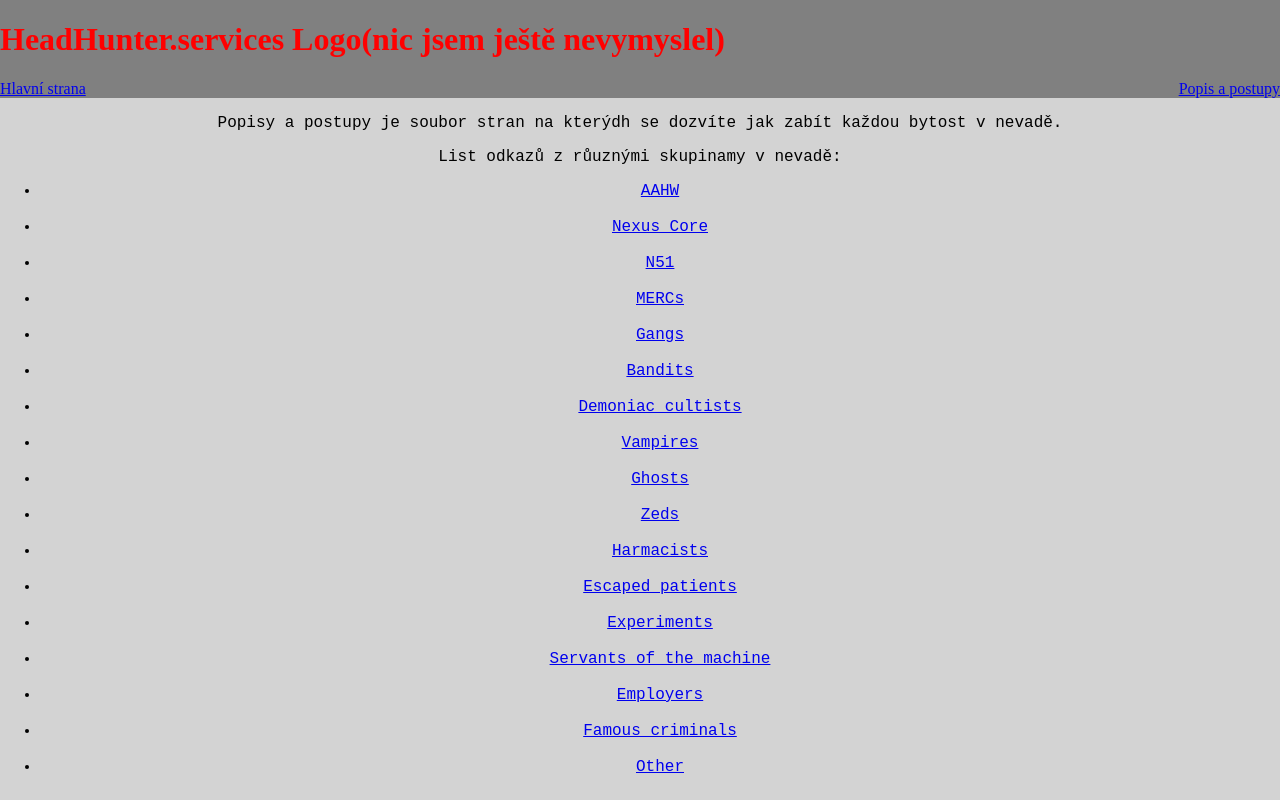
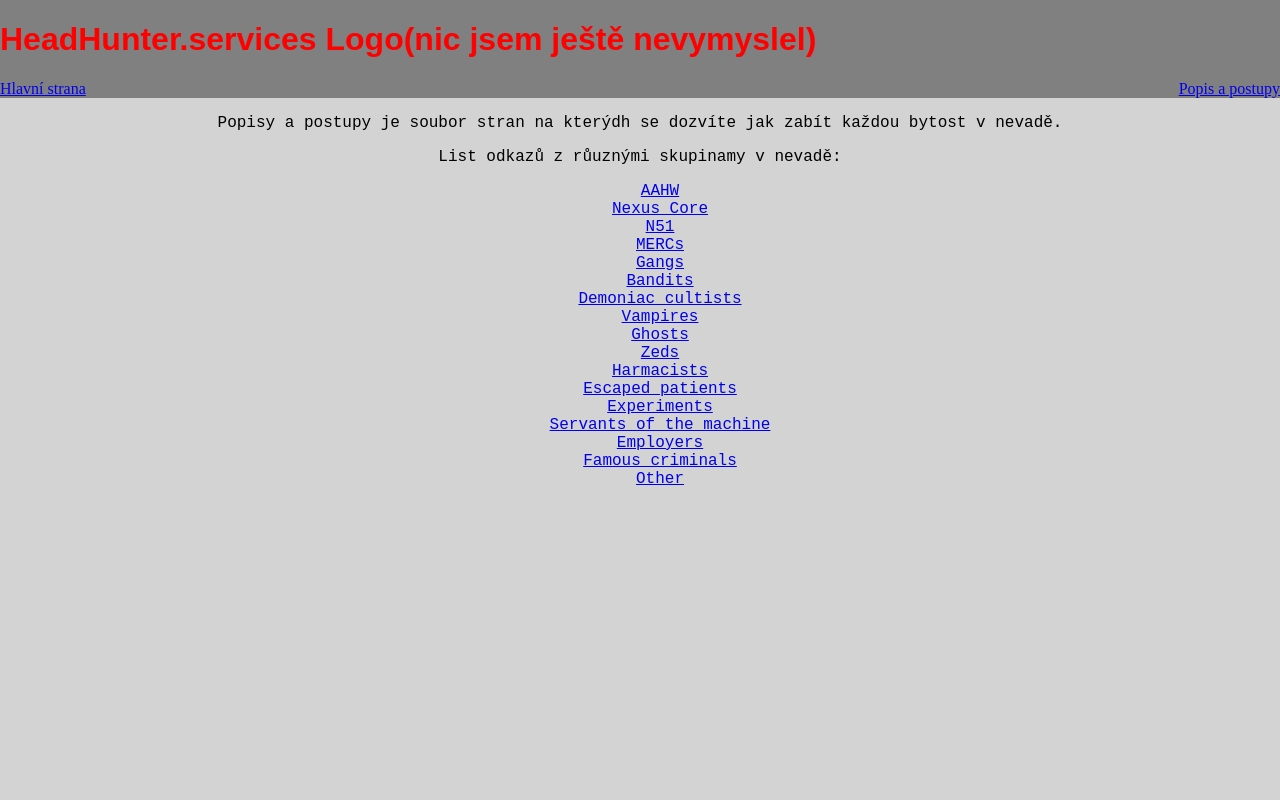
Before and after one commit to TherealBendy87/Madness, a plain HTML site: page index2.html in a window 1280 px wide. Shown: the top 800 px of the page. Drawn offline with Linux system fonts and the light colour scheme; a web font is replaced by a local one.

Commit message:
Update style.css

```diff
--- a/style.css
+++ b/style.css
@@ -1,4 +1,4 @@
-.negr {
+.nadpis {
    font-family: "Anta", sans-serif;
 }
 
@@ -40,3 +40,9 @@ footer {
    display: flex;
    flex-direction: column;
    }
+
+li {
+   list-style: none;
+   display: inline;
+   text-align: center;
+}
```
